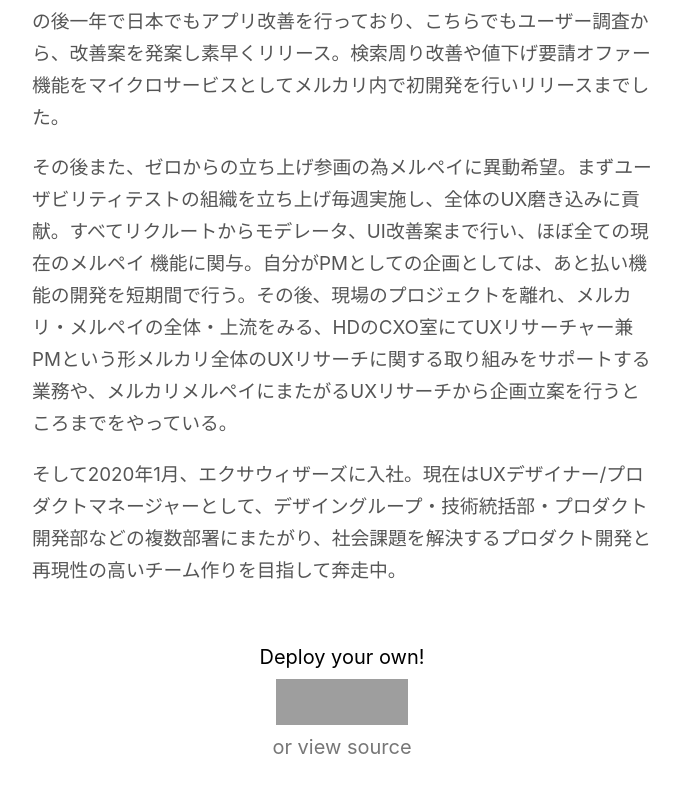
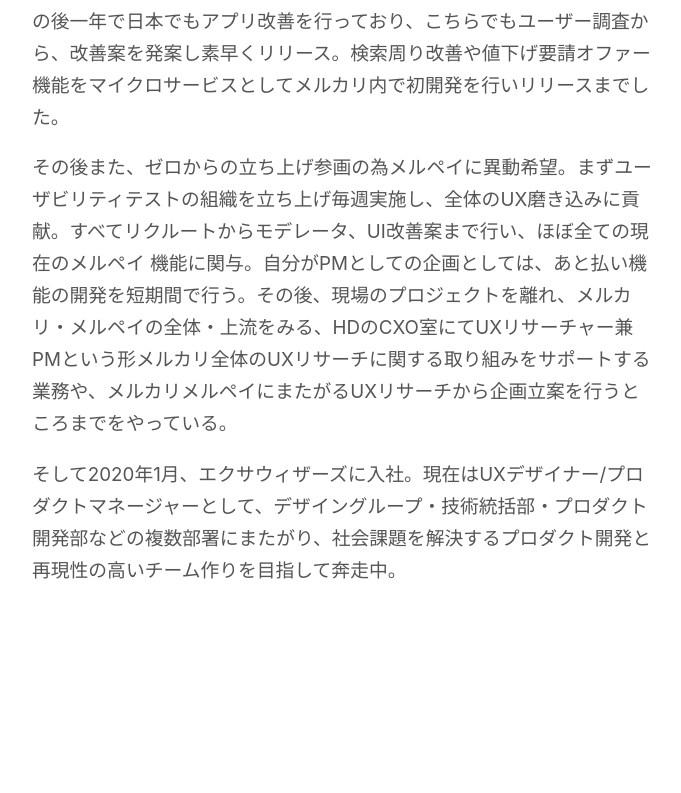
Before and after one commit to miyatti/miyatti-blog, a Next.js app: page / in a window 1280 px wide. Shown: the part 889-1682 px from the top of the page, without its empty margins (298-979 px from the left). After the commit the page ends 1574 px from the top, so only its background shows below. Built offline with nearby package versions, Linux system fonts and the light colour scheme; grey boxes are pictures that could not be loaded.

Commit message:
Update footer.tsx
delete footer contents

```diff
--- a/src/components/footer.tsx
+++ b/src/components/footer.tsx
@@ -4,21 +4,7 @@
   return (
     <>
       <footer>
-        <span>Deploy your own!</span>
-        <ExtLink href="https://vercel.com/new/git/external?repository-url=https://github.com/ijjk/notion-blog/tree/main&project-name=notion-blog&repository-name=notion-blog">
-          <img
-            src="https://vercel.com/button"
-            height={46}
-            width={132}
-            alt="deploy to Vercel button"
-          />
-        </ExtLink>
-        <span>
-          or{' '}
-          <ExtLink href="https://github.com/ijjk/notion-blog">
-            view source
-          </ExtLink>
-        </span>
+
       </footer>
     </>
   )
```
